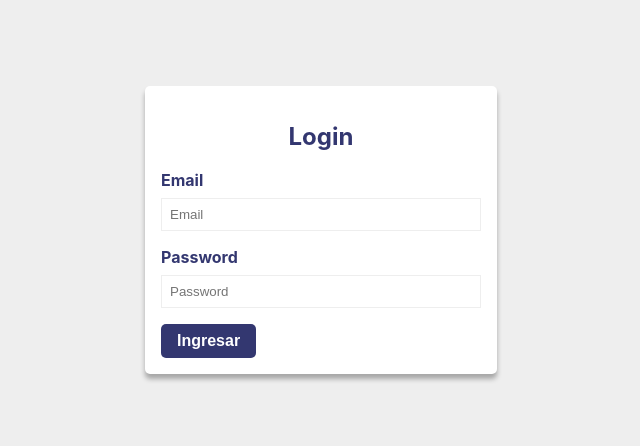
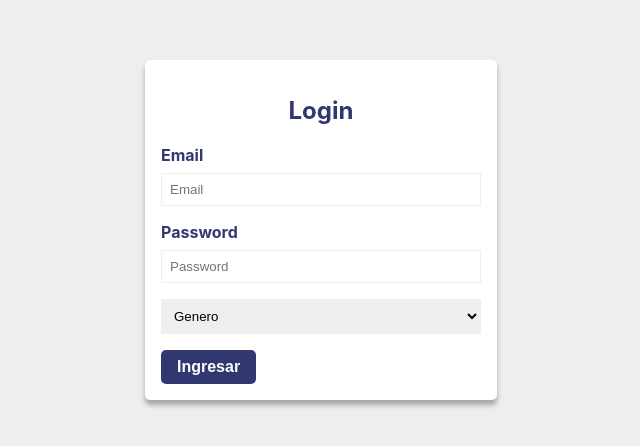
Before and after one commit to ignacioDorigo/componentes-funcionales, a React (Create React App) app: page / in a window 1280 px wide. Shown: the part 170-616 px from the top of the page, without its empty margins (319-959 px from the left). Built offline with nearby package versions, Linux system fonts and the light colour scheme.

Commit message:
form con select

```diff
--- a/src/components/LoginForm2/LoginForm2.js
+++ b/src/components/LoginForm2/LoginForm2.js
@@ -2,7 +2,11 @@ import React, { useState } from "react";
 import "./LoginForm2.css";
 
 export default function LoginForm2() {
-  const [formulario, setFormulario] = useState({ email: "", password: "" });
+  const [formulario, setFormulario] = useState({
+    email: "",
+    password: "",
+    genero: "",
+  });
 
   const enviarFormulario = (e) => {
     e.preventDefault();
@@ -47,6 +51,22 @@ export default function LoginForm2() {
             onChange={(e) => manejarCambioInput(e)}
           ></input>
         </div>
+
+        <div className="form__campo">
+          <select
+            className="form__input"
+            value={formulario.genero}
+            name="genero"
+            onChange={(e) => manejarCambioInput(e)}
+          >
+            <option value={""} disabled>
+              Genero
+            </option>
+            <option value={"Masculino"}>Masculino</option>
+            <option value={"Femenino"}>Femenino</option>
+            <option value={"Otro"}>Otro</option>
+          </select>
+        </div>
       </div>
 
       <button className="btn__ingresar" type="submit">
```
